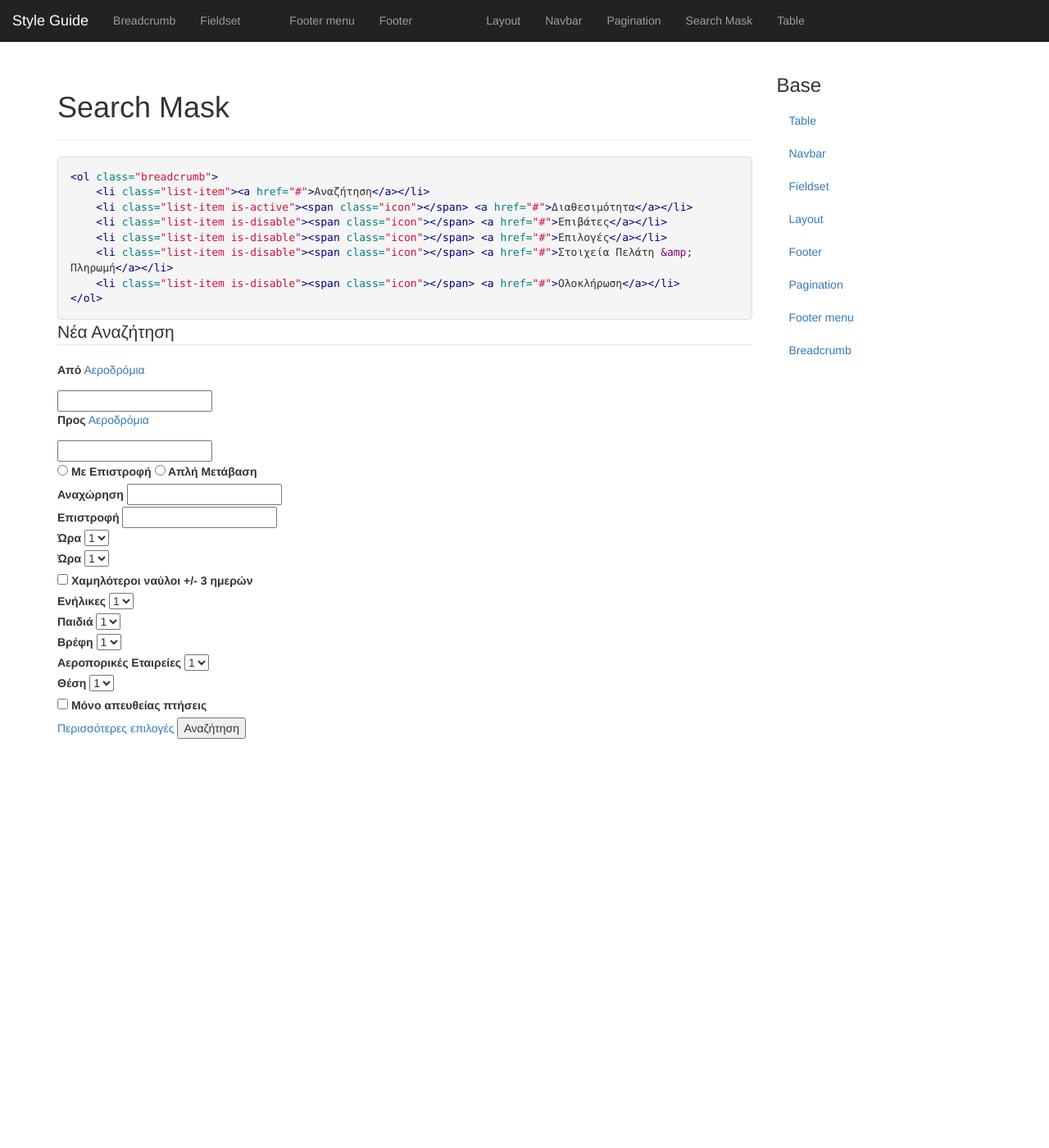
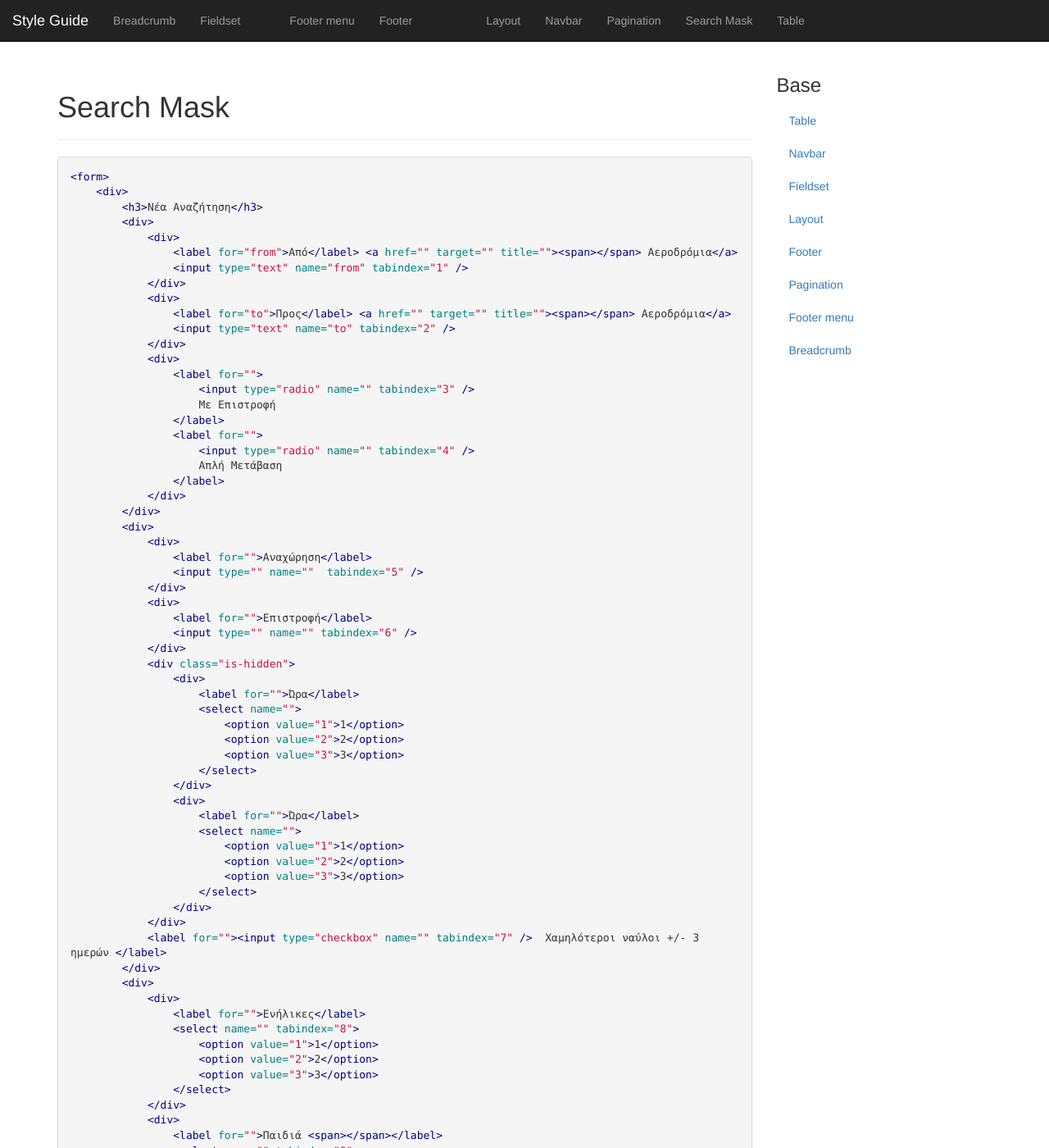
Before and after one commit to desigink/playground-style-guide, a Jekyll site: the page built from docs/search_mask.html, in a window 1280 px wide and 1400 px high. Shown: the whole window at 82% size. Built offline with Jekyll 4.4.1, drawn with Linux system fonts in a browser that asks for light colours; nearby versions of some CDN libraries; some of the changed text lies outside the part shown.

Commit message:
after meeting changes

```diff
--- a/docs/search_mask.html
+++ b/docs/search_mask.html
@@ -8,27 +8,16 @@
 
 
 {% highlight html %}
-
-<ol class="breadcrumb">
-	<li class="list-item"><a href="#">Αναζήτηση</a></li>
-	<li class="list-item is-active"><span class="icon"></span> <a href="#">Διαθεσιμότητα</a></li>
-	<li class="list-item is-disable"><span class="icon"></span> <a href="#">Επιβάτες</a></li>
-	<li class="list-item is-disable"><span class="icon"></span> <a href="#">Επιλογές</a></li>
-	<li class="list-item is-disable"><span class="icon"></span> <a href="#">Στοιχεία Πελάτη &amp; Πληρωμή</a></li>
-	<li class="list-item is-disable"><span class="icon"></span> <a href="#">Ολοκλήρωση</a></li>
-</ol>
-
-{% endhighlight%}
 <form>
-	<fieldset>
-		<legend>Νέα Αναζήτηση</legend>
+	<div>
+		<h3>Νέα Αναζήτηση</h3>
 		<div>
 			<div>
-				<p><label for="from">Από</label> <a href="" target="" title=""><span></span> Αεροδρόμια</a></p>
+				<label for="from">Από</label> <a href="" target="" title=""><span></span> Αεροδρόμια</a>
 				<input type="text" name="from" tabindex="1" />
 			</div>
 			<div>
-				<p><label for="to">Προς</label> <a href="" target="" title=""><span></span> Αεροδρόμια</a></p>
+				<label for="to">Προς</label> <a href="" target="" title=""><span></span> Αεροδρόμια</a>
 				<input type="text" name="to" tabindex="2" />
 			</div>
 			<div>
@@ -118,5 +107,107 @@
 			<a href=""><span></span> Περισσότερες επιλογές</a>
 			<button type="submit" tabindex="11">Αναζήτηση</button>
 		</div>
-	</fieldset>
+	</div>
 </form>
+{% endhighlight%}
+<form>
+	<div>
+		<h3>Νέα Αναζήτηση</h3>
+		<div>
+			<div>
+				<label for="from">Από</label> <a href="" target="" title=""><span></span> Αεροδρόμια</a>
+				<input type="text" name="from" tabindex="1" />
+			</div>
+			<div>
+				<label for="to">Προς</label> <a href="" target="" title=""><span></span> Αεροδρόμια</a>
+				<input type="text" name="to" tabindex="2" />
+			</div>
+			<div>
+				<label for="">
+					<input type="radio" name="" tabindex="3" />
+					Με Επιστροφή
+				</label>
+				<label for="">
+					<input type="radio" name="" tabindex="4" />
+					Απλή Μετάβαση
+				</label>
+			</div>
+		</div>
+		<div>
+			<div>
+				<label for="">Αναχώρηση</label>
+				<input type="" name=""  tabindex="5" />
+			</div>
+			<div>
+				<label for="">Επιστροφή</label>
+				<input type="" name="" tabindex="6" />
+			</div>
+			<div class="is-hidden">
+				<div>
+					<label for="">Ώρα</label>
+					<select name="">
+						<option value="1">1</option>
+						<option value="2">2</option>
+						<option value="3">3</option>
+					</select>
+				</div>
+				<div>
+					<label for="">Ώρα</label>
+					<select name="">
+						<option value="1">1</option>
+						<option value="2">2</option>
+						<option value="3">3</option>
+					</select>
+				</div>
+			</div>
+			<label for=""><input type="checkbox" name="" tabindex="7" />  Χαμηλότεροι ναύλοι +/- 3 ημερών </label>
+		</div>
+		<div>
+			<div>
+				<label for="">Ενήλικες</label>
+				<select name="" tabindex="8">
+					<option value="1">1</option>
+					<option value="2">2</option>
+					<option value="3">3</option>
+				</select>
+			</div>
+			<div>
+				<label for="">Παιδιά <span></span></label>
+				<select name="" tabindex="9">
+					<option value="1">1</option>
+					<option value="2">2</option>
+					<option value="3">3</option>
+				</select>
+			</div>
+			<div>
+				<label for="">Βρέφη <span></span></label>
+				<select name="" tabindex="10">
+					<option value="1">1</option>
+					<option value="2">2</option>
+					<option value="3">3</option>
+				</select>
+			</div>
+			<div class="is-hidden">
+				<div>
+					<label for="">Αεροπορικές Εταιρείες</label>
+					<select name="">
+						<option value="1">1</option>
+						<option value="2">2</option>
+						<option value="3">3</option>
+					</select>
+				</div>
+				<div>
+					<label for="">Θέση</label>
+					<select name="">
+						<option value="1">1</option>
+						<option value="2">2</option>
+						<option value="3">3</option>
+					</select>
+				</div>
+				<label for=""><input type="checkbox" name="" /> Μόνο απευθείας πτήσεις</label>
+			</div>
+			<a href=""><span></span> Περισσότερες επιλογές</a>
+			<button type="submit" tabindex="11">Αναζήτηση</button>
+		</div>
+	</div>
+</form>
```
Also changed, not shown: docs/breadcrumb.html (+12 -12 lines), docs/footer-menu.html (+12 -12 lines), docs/pagination.html (+16 -16 lines).
